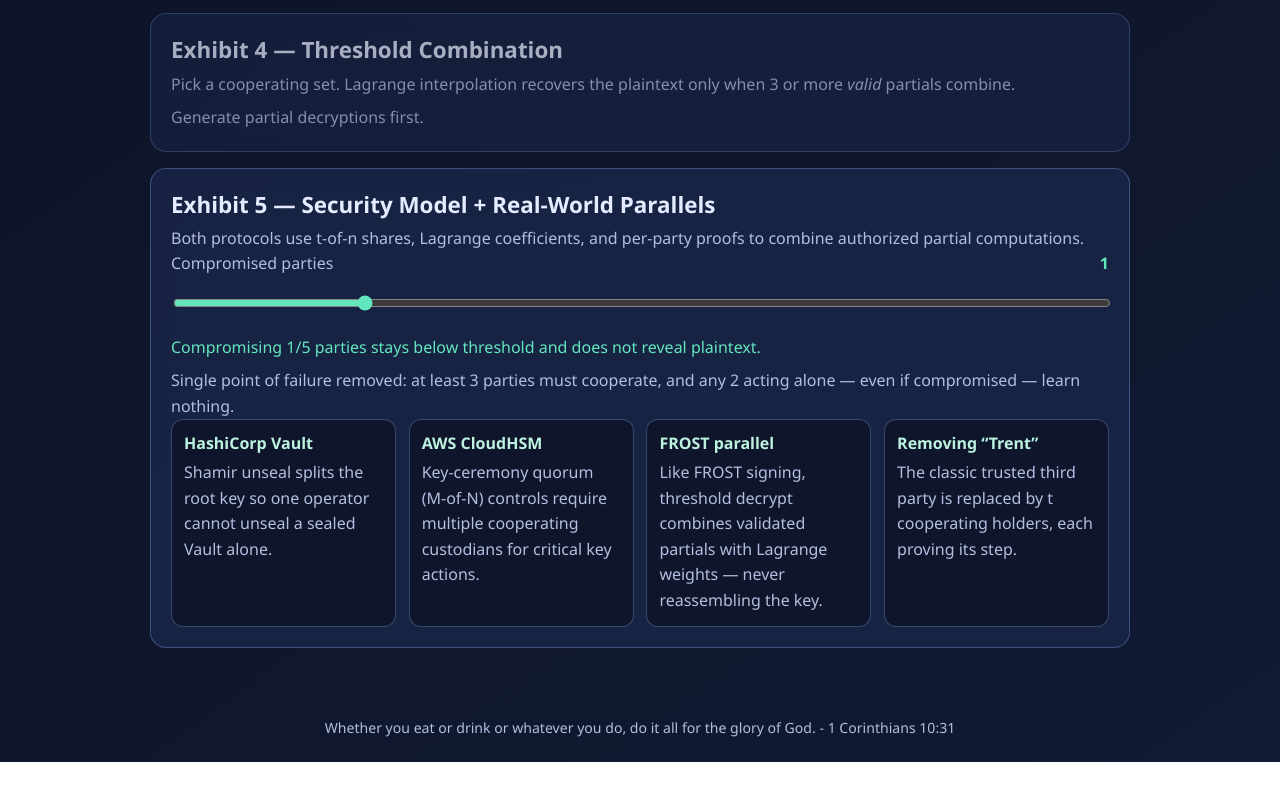
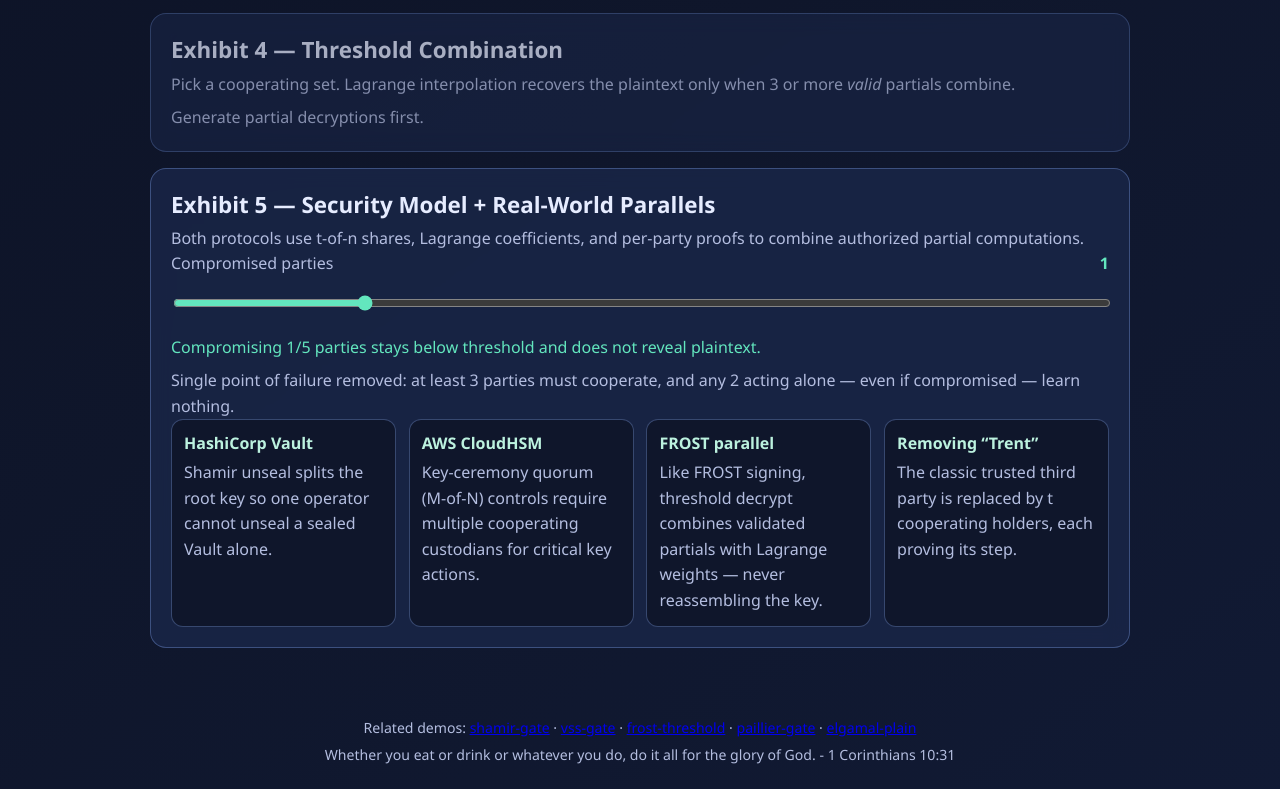
Before and after one commit to systemslibrarian/crypto-lab-threshold-decrypt, a website built with Vite: page index.html in a window 1280 px wide. Shown: the part 1177-1966 px from the top of the page. Before the commit the page ends 1939 px from the top, so only its background shows below. Built offline with nearby package versions, Linux system fonts and the light colour scheme.

Commit message:
feat: add Related demos links to page footer
Co-Authored-By: Claude Opus 4.8 (1M context) <noreply@anthropic.com>

```diff
--- a/index.html
+++ b/index.html
@@ -138,6 +138,13 @@
     <a class="skip-link" href="#main-content">Skip to main content</a>
     <div id="app"></div>
     <footer class="scripture-footer">
+      <div style="margin-bottom: 0.5rem;">Related demos:
+        <a href="https://systemslibrarian.github.io/crypto-lab-shamir-gate/">shamir-gate</a> ·
+        <a href="https://systemslibrarian.github.io/crypto-lab-vss-gate/">vss-gate</a> ·
+        <a href="https://systemslibrarian.github.io/crypto-lab-frost-threshold/">frost-threshold</a> ·
+        <a href="https://systemslibrarian.github.io/crypto-lab-paillier-gate/">paillier-gate</a> ·
+        <a href="https://systemslibrarian.github.io/crypto-lab-elgamal-plain/">elgamal-plain</a>
+      </div>
       Whether you eat or drink or whatever you do, do it all for the glory of God. - 1 Corinthians 10:31
     </footer>
     <script type="module" src="/src/main.ts"></script>
```
